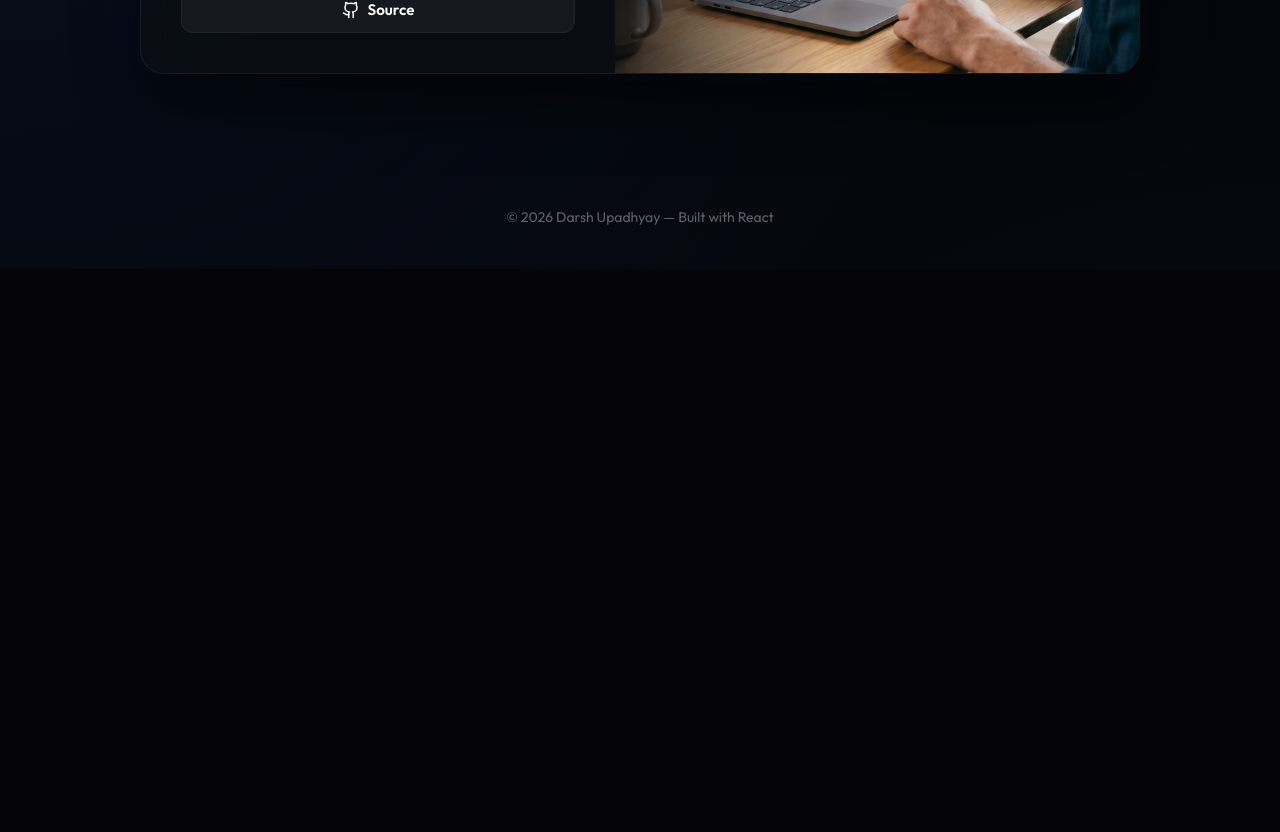
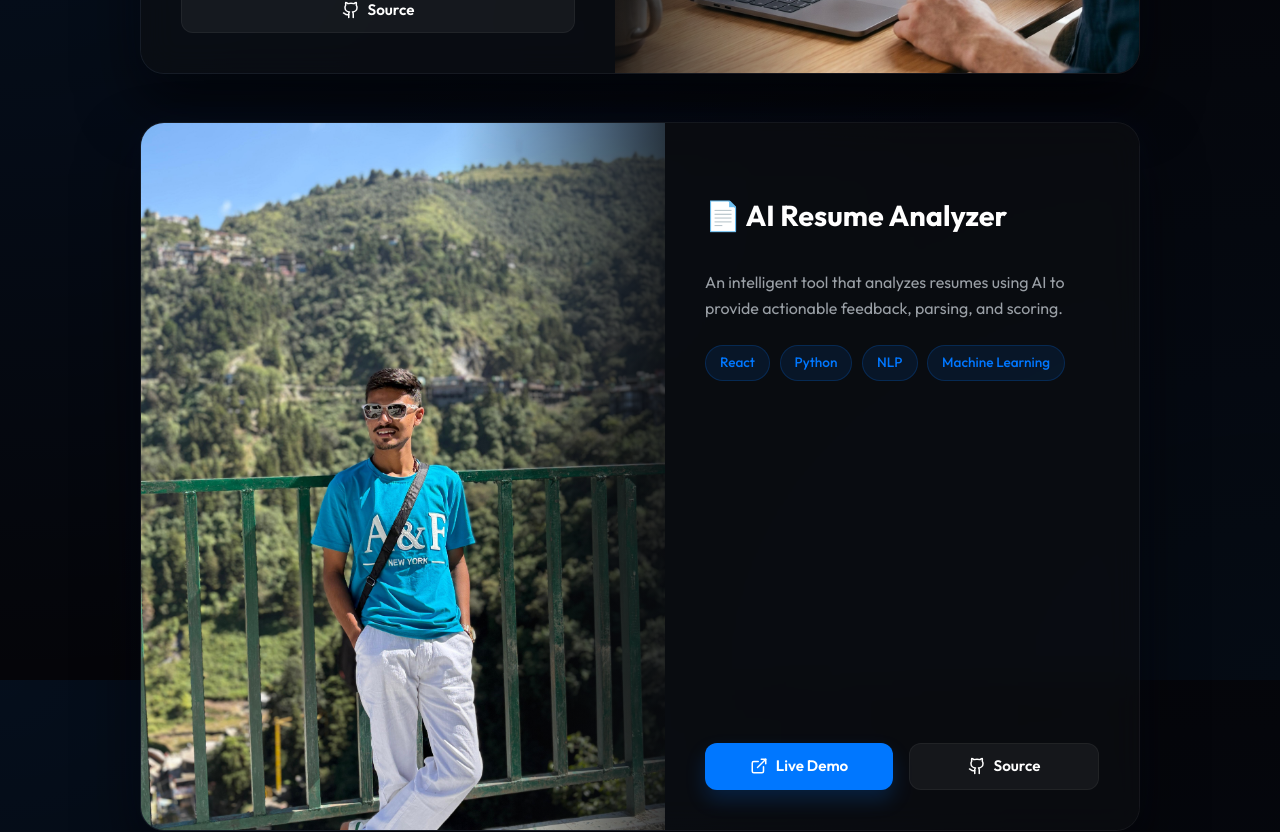
Before and after one commit to DarshUpadhyay12/portfolio-website, a React (Vite) app in the folder frontend/: page /projects in a window 1280 px wide. Shown: the part 2520-3352 px from the top of the page. Before the commit the page ends 2789 px from the top, so only its background shows below. Built offline with nearby package versions, Linux system fonts and the light colour scheme; the HTML template or start-up script is replaced by a standard one.

Commit message:
Add AI Resume Analyzer project

```diff
--- a/frontend/src/pages/Projects.jsx
+++ b/frontend/src/pages/Projects.jsx
@@ -34,6 +34,14 @@ const PROJECTS = [
     tech: ['Python', 'OpenCV', 'MediaPipe', 'Computer Vision'],
     live: '',
     code: 'https://github.com/DarshUpadhyay12/Hand-Gesture-Control'
+  },
+  {
+    title: '📄 AI Resume Analyzer',
+    desc: 'An intelligent tool that analyzes resumes using AI to provide actionable feedback, parsing, and scoring.',
+    ss: '/gallery/darsh photo-1.jpg', // Placeholder, user should upload actual image
+    tech: ['React', 'Python', 'NLP', 'Machine Learning'],
+    live: 'https://ai-resume-analyzer-sooty-nine.vercel.app/',
+    code: 'https://github.com/DarshUpadhyay12/ai-resume-analyzer'
   },
 ]
 
```
Also changed, not shown: 1 other file (tests, documents, lock files or other folders).
